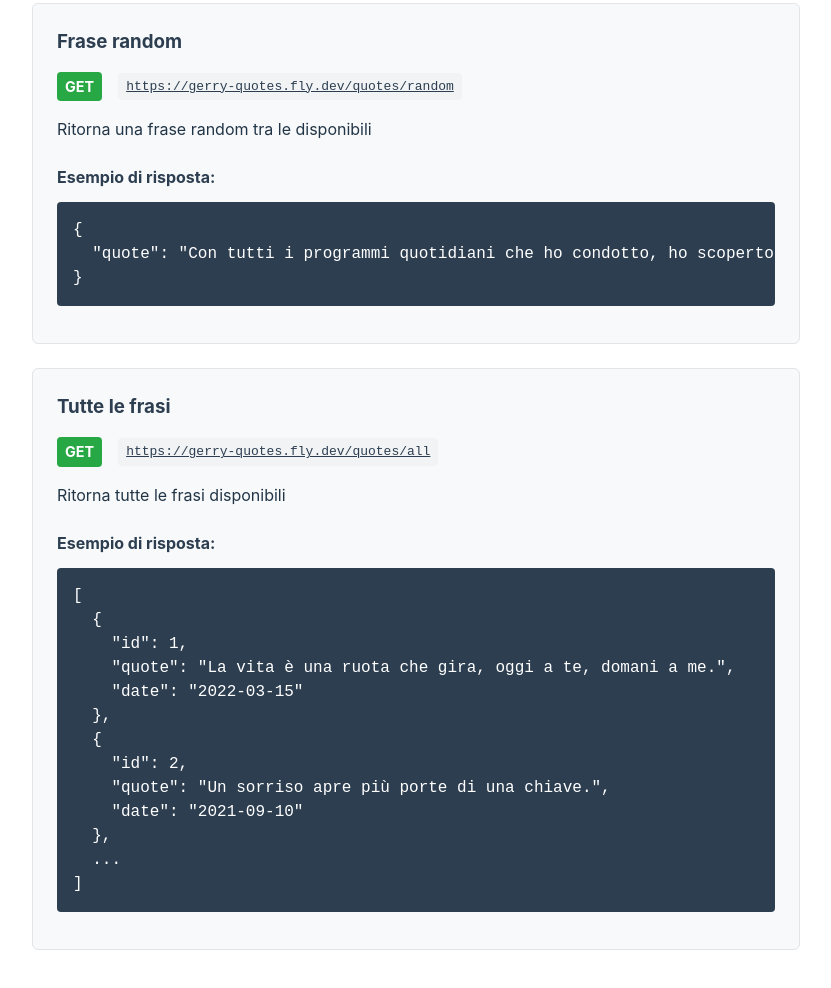
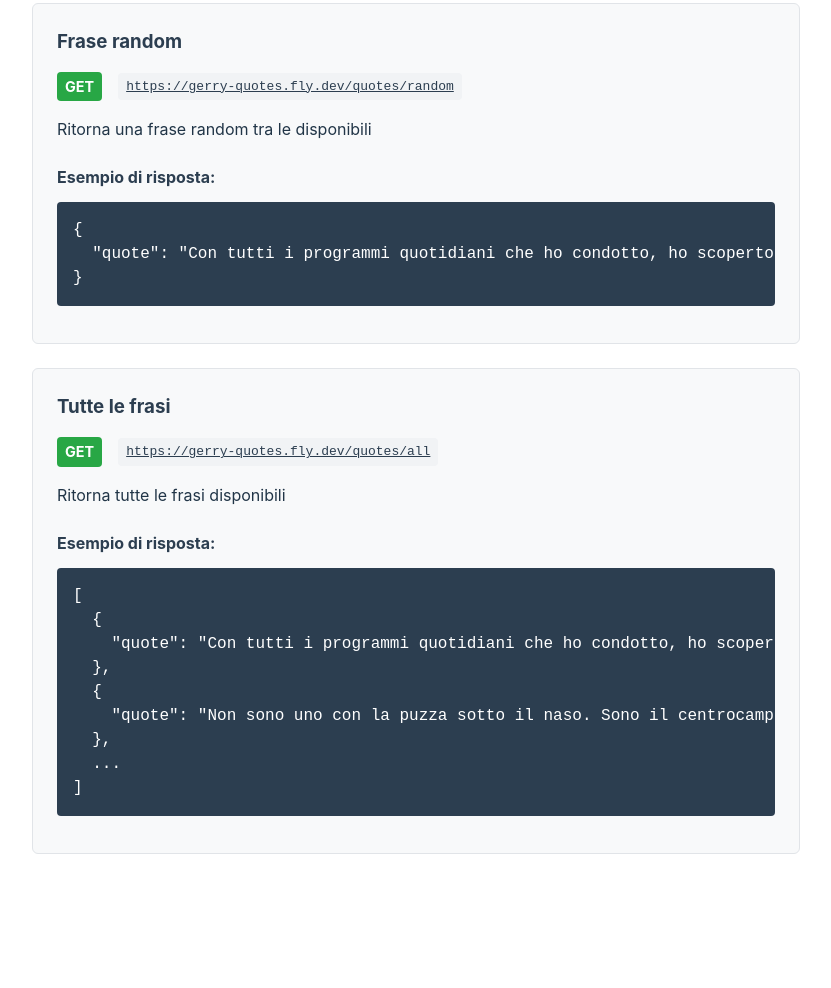
Before and after one commit to macs-massimopiazza/gerry-quotes, a website: page views/index.html in a window 1280 px wide. Shown: the part 662-1650 px from the top of the page, without its empty margins (224-1055 px from the left). After the commit the page ends 1588 px from the top, so only its background shows below. Drawn offline with Linux system fonts and the light colour scheme.

Commit message:
docs: changed res data example

```diff
--- a/views/index.html
+++ b/views/index.html
@@ -46,14 +46,10 @@
             <h4>Esempio di risposta:</h4>
             <pre><code>[
   {
-    "id": 1,
-    "quote": "La vita è una ruota che gira, oggi a te, domani a me.",
-    "date": "2022-03-15"
+    "quote": "Con tutti i programmi quotidiani che ho condotto, ho scoperto di aver lavorato il doppio dei giorni richiesti. Tecnicamente è come se facessi questo mestiere da 80 anni."
   },
   {
-    "id": 2,
-    "quote": "Un sorriso apre più porte di una chiave.",
-    "date": "2021-09-10"
+    "quote": "Non sono uno con la puzza sotto il naso. Sono il centrocampista ideale, come disse Maurizio Costanzo quando era direttore di Canale 5. Se sei un attaccante tutti i giornali parlano di te, ma il lavoro grosso è far girare bene il pallone."
   },
   ...
 ]</code></pre>
```
